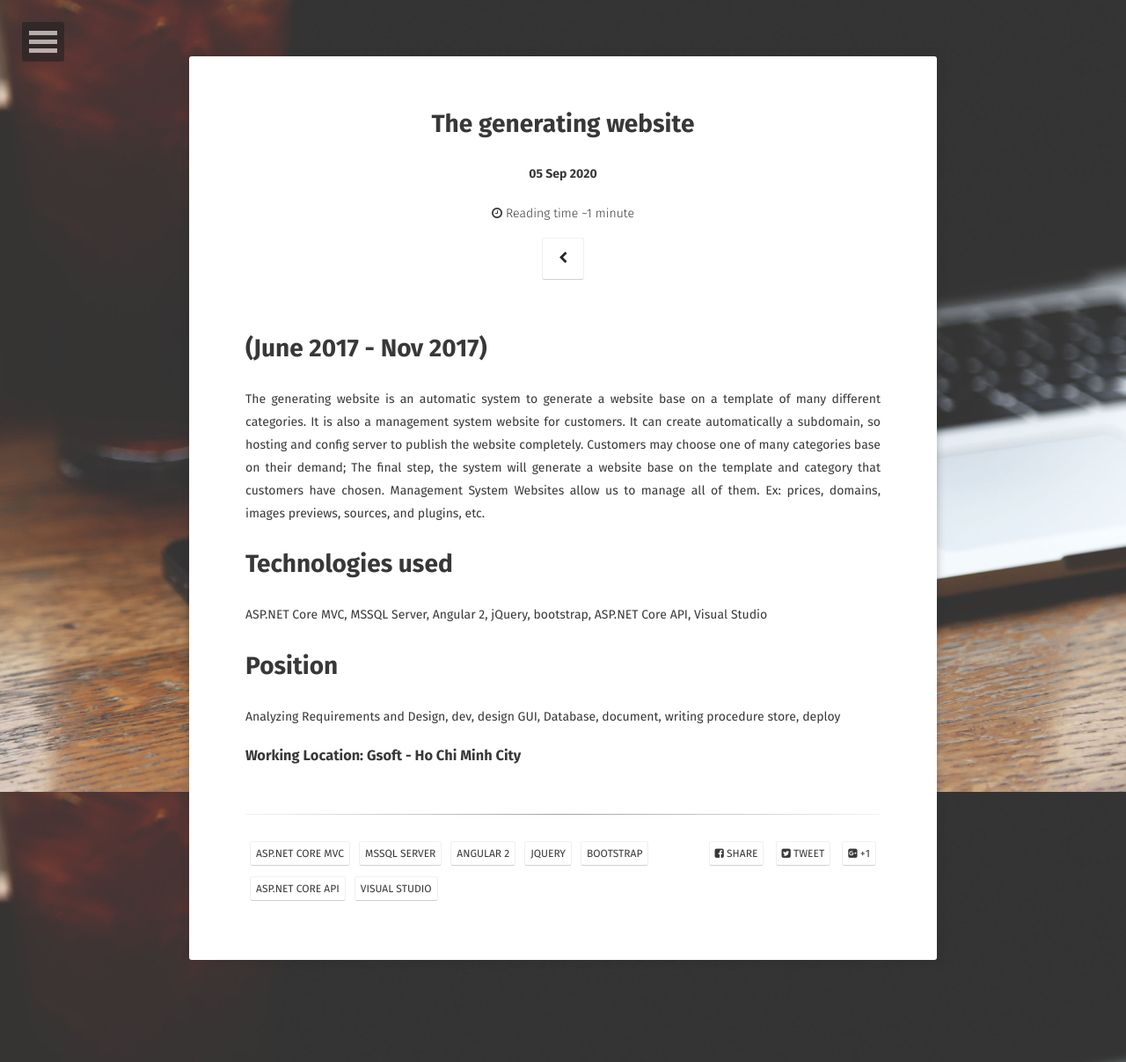
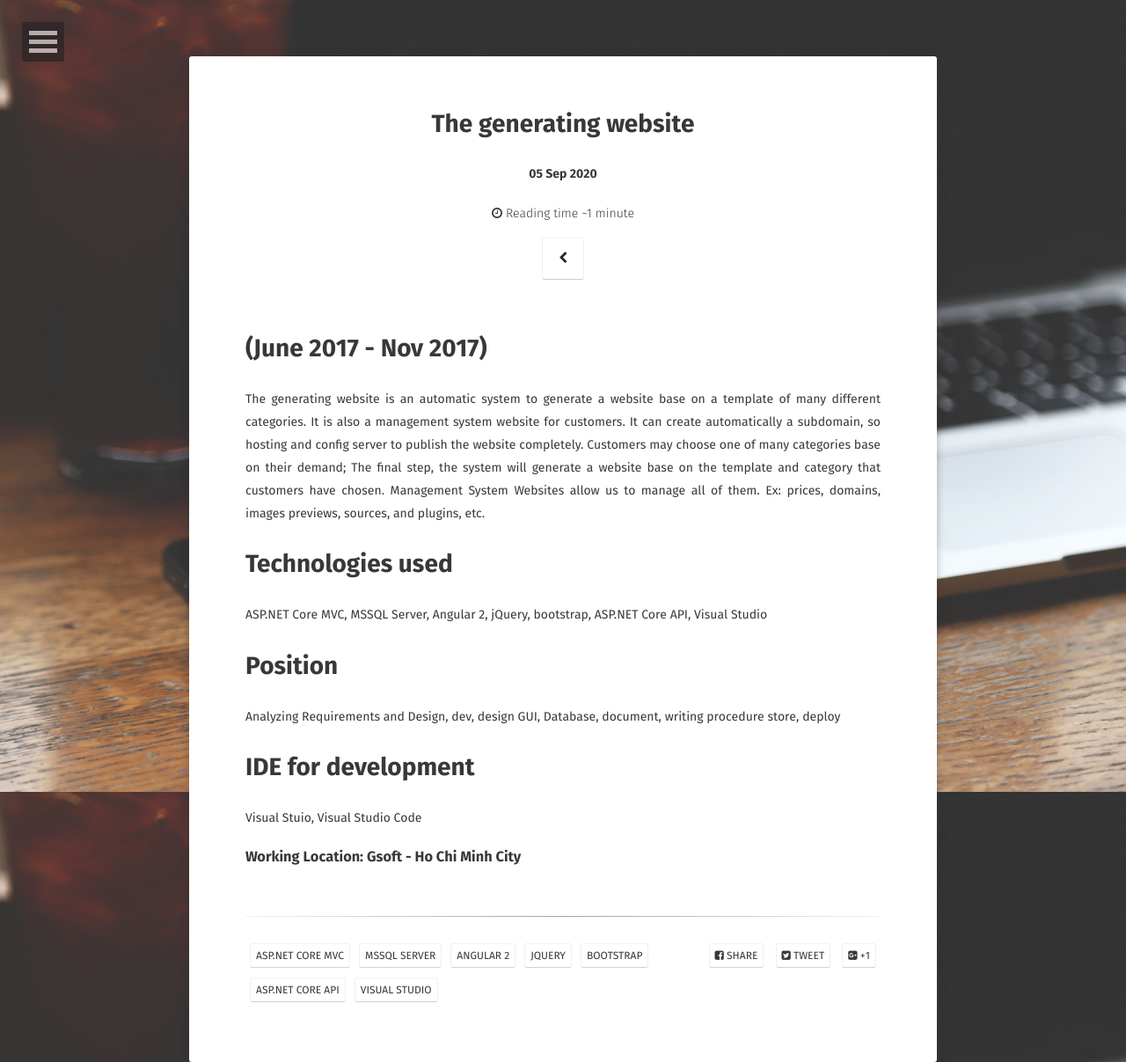
Before and after one commit to ddoffy/ddoffy.github.io, a Jekyll site: the page built from _posts/2020-09-05-the-generating-website.md, in a window 1280 px wide. Shown: the whole page at 88% size. Built offline with Jekyll 4.4.1, drawn with Linux system fonts in a browser that asks for light colours; some web fonts are replaced; comment, search, counter and statistics services are not loaded.

Commit message:
Udpate IDE for developement for the generating website

```diff
--- a/_posts/2020-09-05-the-generating-website.md
+++ b/_posts/2020-09-05-the-generating-website.md
@@ -22,4 +22,8 @@ ASP.NET Core MVC, MSSQL Server, Angular 2, jQuery, bootstrap, ASP.NET Core API,
 
 Analyzing Requirements and Design, dev, design GUI, Database, document, writing procedure store, deploy
 
+# IDE for development
+
+Visual Stuio, Visual Studio Code
+
 ### Working Location: Gsoft - Ho Chi Minh City
```
